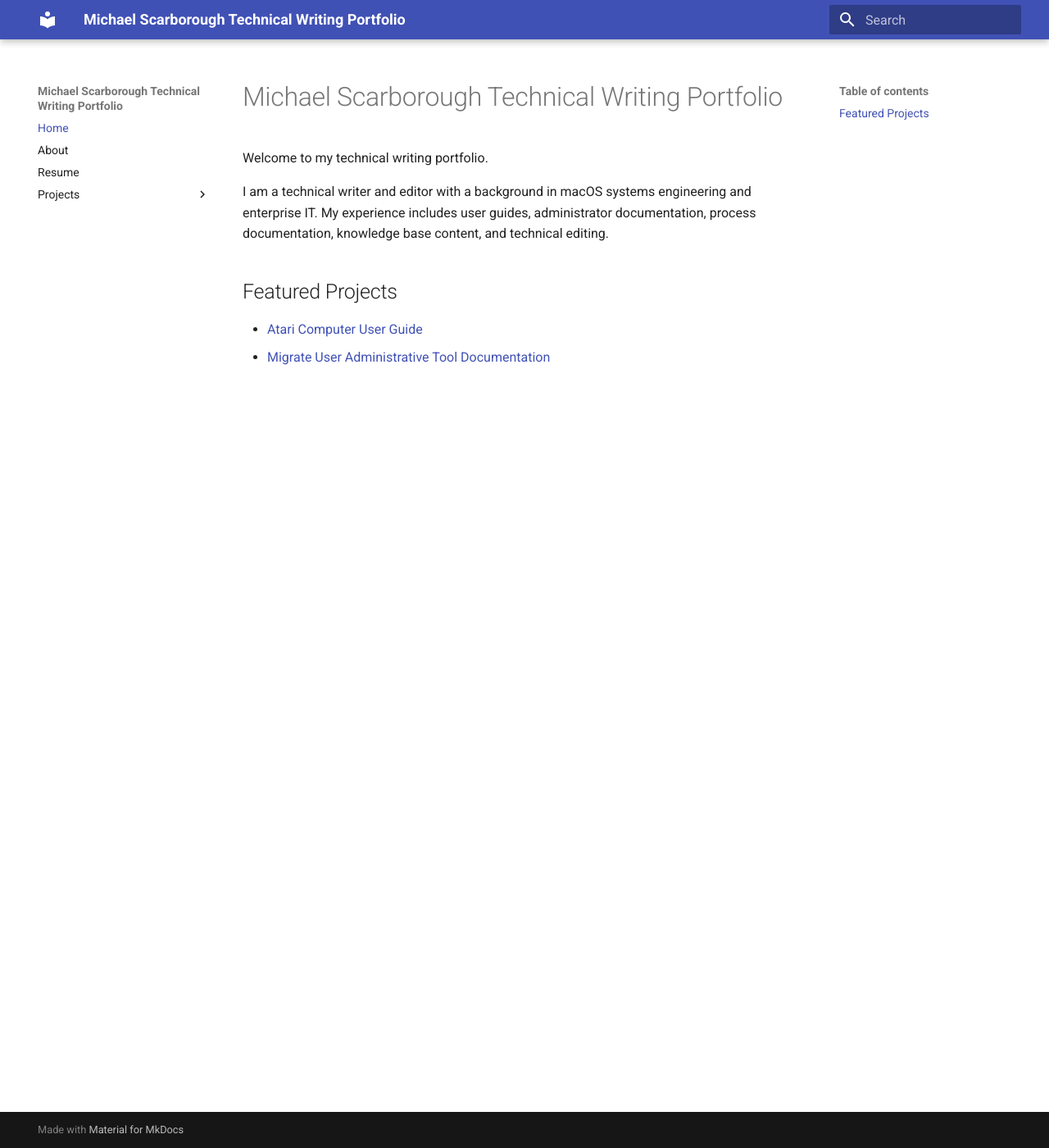
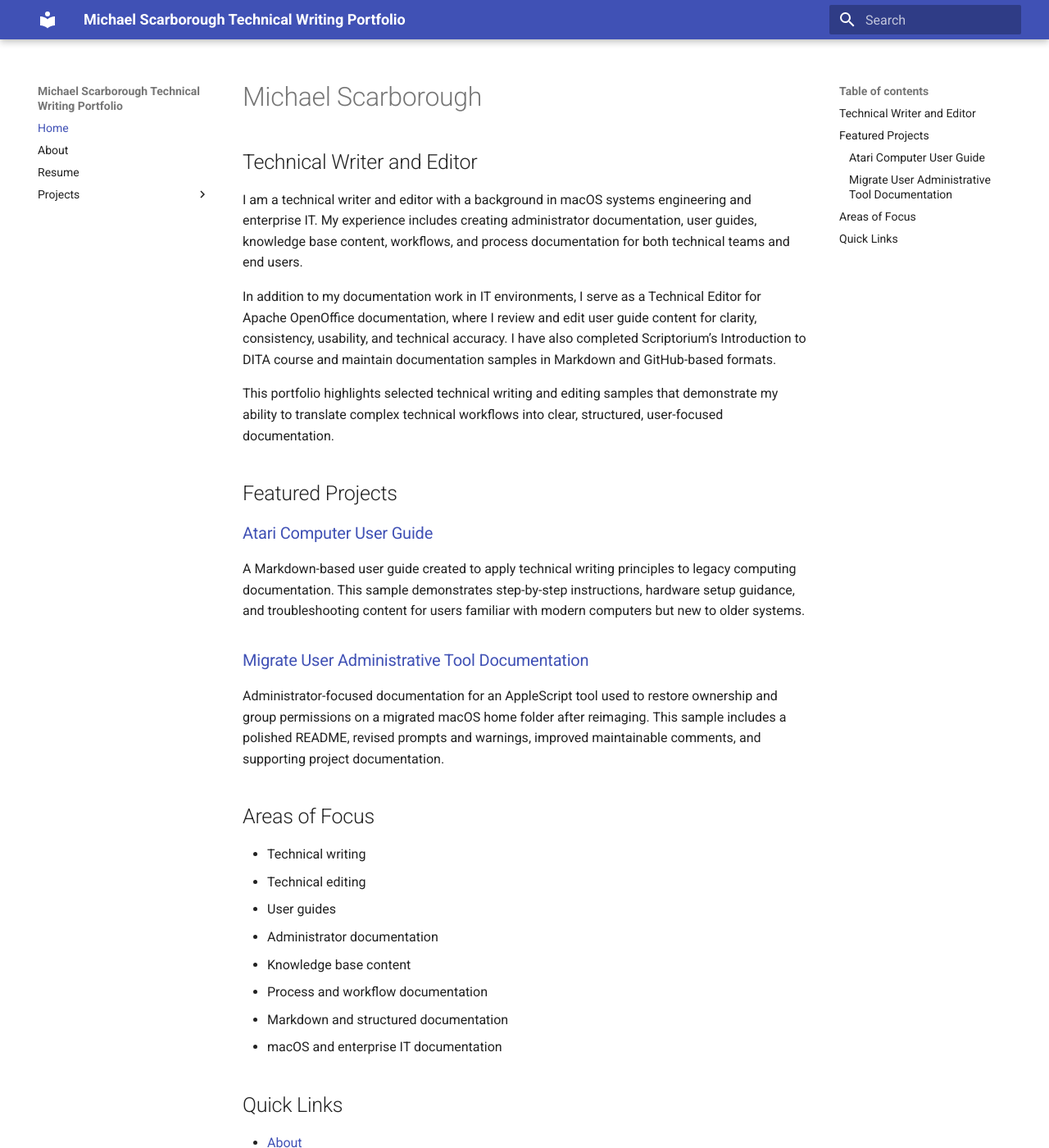
Before and after one commit to MackMike/technical-writing-portfolio-site, an MkDocs documentation site: the page built from docs/index.md, in a window 1280 px wide and 1400 px high. Shown: the whole window at 82% size. Built offline with MkDocs 1.6.1 and Material for MkDocs 9.7.7, drawn with Linux system fonts in a browser that asks for light colours.

Commit message:
Update index.md

```diff
--- a/docs/index.md
+++ b/docs/index.md
@@ -1,9 +1,33 @@
-# Michael Scarborough Technical Writing Portfolio
+# Michael Scarborough
 
-Welcome to my technical writing portfolio.
+## Technical Writer and Editor
 
-I am a technical writer and editor with a background in macOS systems engineering and enterprise IT. My experience includes user guides, administrator documentation, process documentation, knowledge base content, and technical editing.
+I am a technical writer and editor with a background in macOS systems engineering and enterprise IT. My experience includes creating administrator documentation, user guides, knowledge base content, workflows, and process documentation for both technical teams and end users.
+
+In addition to my documentation work in IT environments, I serve as a Technical Editor for Apache OpenOffice documentation, where I review and edit user guide content for clarity, consistency, usability, and technical accuracy. I have also completed Scriptorium’s Introduction to DITA course and maintain documentation samples in Markdown and GitHub-based formats.
+
+This portfolio highlights selected technical writing and editing samples that demonstrate my ability to translate complex technical workflows into clear, structured, user-focused documentation.
 
 ## Featured Projects
-- [Atari Computer User Guide](projects/atari-user-guide.md)
-- [Migrate User Administrative Tool Documentation](projects/migrate-user.md)
+
+### [Atari Computer User Guide](projects/atari-user-guide.md)
+A Markdown-based user guide created to apply technical writing principles to legacy computing documentation. This sample demonstrates step-by-step instructions, hardware setup guidance, and troubleshooting content for users familiar with modern computers but new to older systems.
+
+### [Migrate User Administrative Tool Documentation](projects/migrate-user.md)
+Administrator-focused documentation for an AppleScript tool used to restore ownership and group permissions on a migrated macOS home folder after reimaging. This sample includes a polished README, revised prompts and warnings, improved maintainable comments, and supporting project documentation.
+
+## Areas of Focus
+- Technical writing
+- Technical editing
+- User guides
+- Administrator documentation
+- Knowledge base content
+- Process and workflow documentation
+- Markdown and structured documentation
+- macOS and enterprise IT documentation
+
+## Quick Links
+- [About](about.md)
+- [Resume](resume.md)
+- [LinkedIn](https://www.linkedin.com/in/miscarborough/)
+- [GitHub](https://github.com/MackMike)
```
